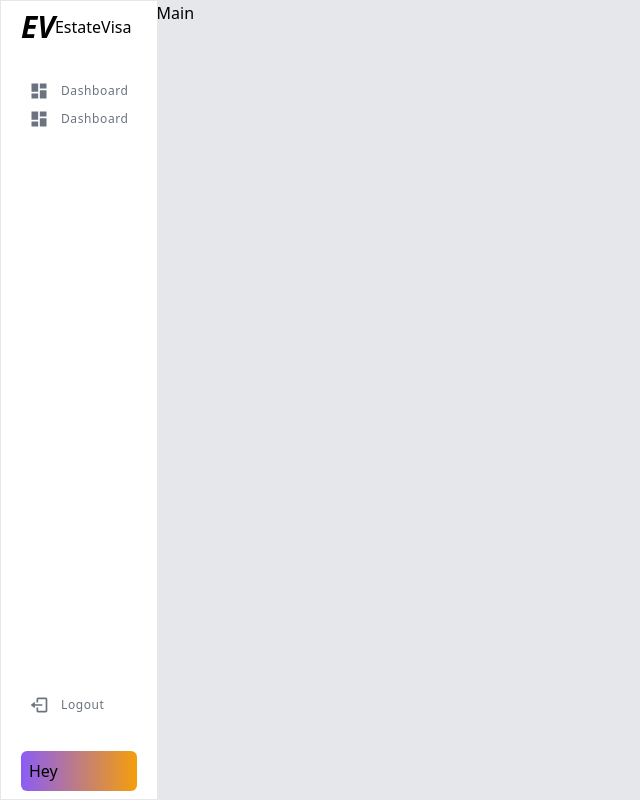
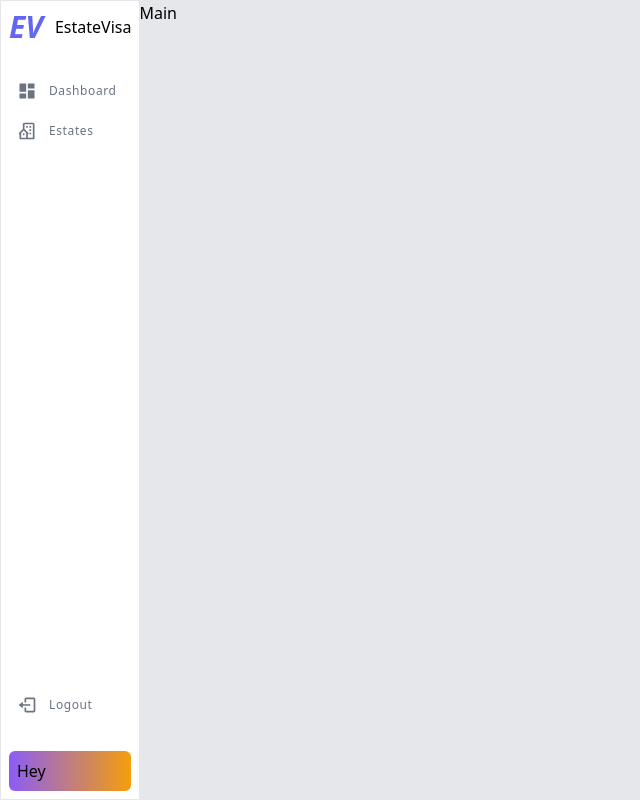
Before and after one commit to Jimlah/estatevisafront, a React (Create React App) app: page /dashboard in a window 1280 px wide. Shown: the whole page, without its empty margins (0-640 px from the left). Built offline with nearby package versions, Linux system fonts and the light colour scheme; sample sign-in values are in the browser's storage; the HTML template or start-up script is replaced by a standard one.

Commit message:
created hide and show function for the navigation bar

```diff
--- a/src/assets/styles/main.css
+++ b/src/assets/styles/main.css
@@ -1929,6 +1929,11 @@ video {
   --tw-ring-color: rgba(30, 58, 138, var(--tw-ring-opacity));
 }
 
+.active\:text-indigo-500:active {
+  --tw-text-opacity: 1;
+  color: rgba(99, 102, 241, var(--tw-text-opacity));
+}
+
 .group:hover .group-hover\:text-green-500 {
   --tw-text-opacity: 1;
   color: rgba(16, 185, 129, var(--tw-text-opacity));
--- a/src/components/navigation/NavItem.js
+++ b/src/components/navigation/NavItem.js
@@ -1,5 +1,4 @@
 import { Link } from "react-router-dom";
-import { MdDashboard } from "react-icons/md";
 import { IconContext } from "react-icons/lib";
 const NavItem = ({ to, name, icon, hide = false }) => {
   return (
--- a/src/components/navigation/SideBar.js
+++ b/src/components/navigation/SideBar.js
@@ -1,24 +1,51 @@
 import { MdDashboard } from "react-icons/md";
 import NavItem from "./NavItem";
-import { BiLogOut } from "react-icons/bi";
+import { BiLogOut, BiBuildingHouse } from "react-icons/bi";
+import { useState } from "react";
 
 const Sidebar = () => {
+  const [hide, setHide] = useState(false);
+
+  const handleHide = () => {
+    setHide(!hide);
+  };
+
   return (
-    <nav className="h-full bg-white px-5 flex flex-col items-start justify-start space-y-8 py-2">
-      <div className="flex items-center justify-center">
-        <span class="font-bold italic text-3xl">EV</span>
-        <span>EstateVisa</span>
+    <nav className="h-full bg-white px-2 flex flex-col items-start justify-start space-y-8 py-2">
+      <button
+        onClick={handleHide}
+        className="flex items-center justify-center space-x-3 focus:outline-none"
+      >
+        <span className="font-bold italic text-3xl text-indigo-500">EV</span>
+        {!hide && <span>EstateVisa</span>}
+      </button>
+      <div className="flex items-start justify-between flex-col h-full">
+        <div className="flex flex-col space-y-3 items-start">
+          <NavItem
+            to="/dashboard"
+            icon={<MdDashboard />}
+            name="dashboard"
+            hide={hide}
+          />
+          <NavItem
+            to="/estates"
+            icon={<BiBuildingHouse />}
+            name="Estates"
+            hide={hide}
+          />
+        </div>
+        <NavItem
+          to="/dashboard/logout"
+          icon={<BiLogOut />}
+          name="logout"
+          hide={hide}
+        />
       </div>
-      <div className="flex items-start justify-between flex-col h-full">
-        <div className="">
-          <NavItem to="/dashboard" icon={<MdDashboard />} name="dashboard" />
-          <NavItem to="/dashboard" icon={<MdDashboard />} name="dashboard" />
+      {!hide && (
+        <div className="bg-gradient-to-r from-purple-500 to-yellow-500 w-full rounded-md p-2">
+          Hey
         </div>
-        <NavItem to="/dashboard/logout" icon={<BiLogOut />} name="logout" />
-      </div>
-      <div className="bg-gradient-to-r from-purple-500 to-yellow-500 w-full rounded-md p-2">
-        Hey
-      </div>
+      )}
     </nav>
   );
 };
--- a/src/components/pages/auth/LogOut.js
+++ b/src/components/pages/auth/LogOut.js
@@ -11,7 +11,7 @@ const Logout = () => {
     return () => {
       return null;
     };
-  }, []);
+  }, [history]);
 
   return (
     <div className="absolute z-50 top-0 left-0 h-screen w-full flex items-center justify-center">
--- a/src/components/pages/dashboard/Main.js
+++ b/src/components/pages/dashboard/Main.js
@@ -1,7 +1,7 @@
 import { Switch } from "react-router-dom";
 import Sidebar from "../../navigation/SideBar";
 import Logout from "../auth/LogOut";
-import PrivateRoute from './../../Routes/PrivateRoute';
+import PrivateRoute from "./../../Routes/PrivateRoute";
 
 const Main = () => {
   return (
```
